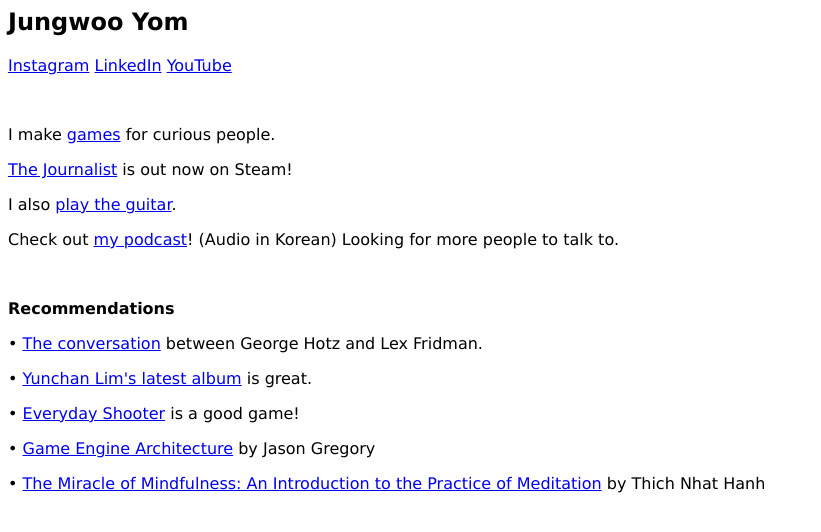
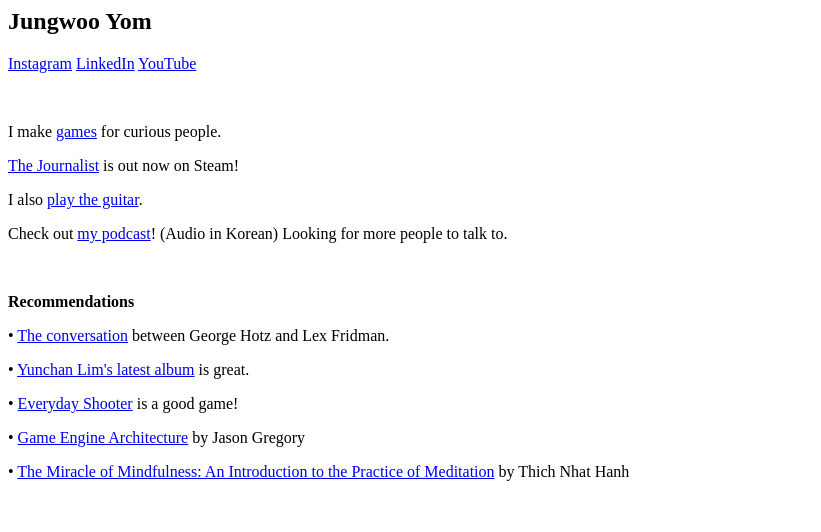
Before and after one commit to JungwooYom/HomePage, a plain HTML site: page index.html in a window 1280 px wide. Shown: the whole page, without its empty margins (0-821 px from the left). Drawn offline with Linux system fonts and the light colour scheme.

Commit message:
Update index.html

```diff
--- a/index.html
+++ b/index.html
@@ -1,15 +1,14 @@
-<meta name="viewport" content="width=device-width, initial-scale=1" />
-<h2><span style="font-family:Verdana, Geneva, sans-serif;"><strong>Jungwoo Yom</strong></span></h2>
-<p><a target="_blank" rel="noopener noreferrer" href="https://www.instagram.com/jungwooyom"><span style="font-family:Verdana, Geneva, sans-serif;">Instagram</span></a><span style="font-family:Verdana, Geneva, sans-serif;"> </span><a target="_blank" rel="noopener noreferrer" href="https://www.linkedin.com/in/jungwoo-yom-5579b6204"><span style="font-family:Verdana, Geneva, sans-serif;">LinkedIn</span></a><span style="font-family:Verdana, Geneva, sans-serif;"> </span><a target="_blank" rel="noopener noreferrer" href="https://youtube.com/@jungwooyom"><span style="font-family:Verdana, Geneva, sans-serif;">YouTube</span></a></p>
+<h2><strong>Jungwoo Yom</strong></h2>
+<p><a target="_blank" rel="noopener noreferrer" href="https://www.instagram.com/jungwooyom">Instagram</a> <a target="_blank" rel="noopener noreferrer" href="https://www.linkedin.com/in/jungwoo-yom-5579b6204">LinkedIn</a> <a target="_blank" rel="noopener noreferrer" href="https://youtube.com/@jungwooyom">YouTube</a></p>
 <p>&nbsp;</p>
-<p><span style="font-family:Verdana, Geneva, sans-serif;">I make </span><a target="_blank" rel="noopener noreferrer" href="https://jungwooyom.itch.io"><span style="font-family:Verdana, Geneva, sans-serif;">games</span></a><span style="font-family:Verdana, Geneva, sans-serif;"> for curious people.</span></p>
-<p><a target="_blank" rel="noopener noreferrer" href="https://store.steampowered.com/app/2724770/The_Journalist"><span style="font-family:Verdana, Geneva, sans-serif;">The Journalist</span></a><span style="font-family:Verdana, Geneva, sans-serif;"> is out now on Steam!</span></p>
-<p><span style="font-family:Verdana, Geneva, sans-serif;">I also </span><a target="_blank" rel="noopener noreferrer" href="https://youtu.be/8O8ItU1Q7uY"><span style="font-family:Verdana, Geneva, sans-serif;">play the guitar</span></a><span style="font-family:Verdana, Geneva, sans-serif;">.</span></p>
-<p><span style="font-family:Verdana, Geneva, sans-serif;">Check out </span><a target="_blank" rel="noopener noreferrer" href="https://youtube.com/playlist?list=PLq8DmSypjOSbo94vAPfOn_J6VSDS1XyF1"><span style="font-family:Verdana, Geneva, sans-serif;">my podcast</span></a><span style="font-family:Verdana, Geneva, sans-serif;">! (Audio in Korean) Looking for more people to talk to.</span></p>
+<p>I make <a target="_blank" rel="noopener noreferrer" href="https://jungwooyom.itch.io">games</a> for curious people.</p>
+<p><a target="_blank" rel="noopener noreferrer" href="https://store.steampowered.com/app/2724770/The_Journalist">The Journalist</a> is out now on Steam!</p>
+<p>I also <a target="_blank" rel="noopener noreferrer" href="https://youtu.be/8O8ItU1Q7uY">play the guitar</a>.</p>
+<p>Check out <a target="_blank" rel="noopener noreferrer" href="https://youtube.com/playlist?list=PLq8DmSypjOSbo94vAPfOn_J6VSDS1XyF1">my podcast</a>! (Audio in Korean) Looking for more people to talk to.</p>
 <p>&nbsp;</p>
-<p><span style="font-family:Verdana, Geneva, sans-serif;"><strong>Recommendations</strong></span></p>
-<p><span style="font-family:Verdana, Geneva, sans-serif;">• </span><a target="_blank" rel="noopener noreferrer" href="https://youtu.be/dNrTrx42DGQ"><span style="font-family:Verdana, Geneva, sans-serif;">The conversation</span></a><span style="font-family:Verdana, Geneva, sans-serif;"> between George Hotz and Lex Fridman.</span></p>
-<p><span style="font-family:Verdana, Geneva, sans-serif;">• </span><a target="_blank" rel="noopener noreferrer" href="https://youtube.com/playlist?list=OLAK5uy_nooLwL8m3tPorcgVxFjgUmHVLjyN-JQrE&amp;si=QoZLoNfb9gz9T6kS"><span style="font-family:Verdana, Geneva, sans-serif;">Yunchan Lim's latest album</span></a><span style="font-family:Verdana, Geneva, sans-serif;"> is great.</span></p>
-<p><span style="font-family:Verdana, Geneva, sans-serif;">• </span><a target="_blank" rel="noopener noreferrer" href="https://store.steampowered.com/app/16300/Everyday_Shooter"><span style="font-family:Verdana, Geneva, sans-serif;">Everyday Shooter</span></a><span style="font-family:Verdana, Geneva, sans-serif;"> is a good game!</span></p>
-<p><span style="font-family:Verdana, Geneva, sans-serif;">• </span><a target="_blank" rel="noopener noreferrer" href="https://www.gameenginebook.com"><span style="font-family:Verdana, Geneva, sans-serif;">Game Engine Architecture</span></a><span style="font-family:Verdana, Geneva, sans-serif;"> by Jason Gregory</span></p>
-<p><span style="font-family:Verdana, Geneva, sans-serif;">• </span><a target="_blank" rel="noopener noreferrer" href="https://www.amazon.com/Miracle-Mindfulness-Introduction-Practice-Meditation/dp/0807012394"><span style="font-family:Verdana, Geneva, sans-serif;">The Miracle of Mindfulness: An Introduction to the Practice of Meditation</span></a><span style="font-family:Verdana, Geneva, sans-serif;"> by Thich Nhat Hanh</span></p>
+<p><strong>Recommendations</strong></p>
+<p>• <a target="_blank" rel="noopener noreferrer" href="https://youtu.be/dNrTrx42DGQ">The conversation</a> between George Hotz and Lex Fridman.</p>
+<p>• <a target="_blank" rel="noopener noreferrer" href="https://youtube.com/playlist?list=OLAK5uy_nooLwL8m3tPorcgVxFjgUmHVLjyN-JQrE&amp;si=QoZLoNfb9gz9T6kS">Yunchan Lim's latest album</a> is great.</p>
+<p>• <a target="_blank" rel="noopener noreferrer" href="https://store.steampowered.com/app/16300/Everyday_Shooter">Everyday Shooter</a> is a good game!</p>
+<p>• <a target="_blank" rel="noopener noreferrer" href="https://www.gameenginebook.com">Game Engine Architecture</a> by Jason Gregory</p>
+<p>• <a target="_blank" rel="noopener noreferrer" href="https://www.amazon.com/Miracle-Mindfulness-Introduction-Practice-Meditation/dp/0807012394">The Miracle of Mindfulness: An Introduction to the Practice of Meditation</a> by Thich Nhat Hanh</p>
```
